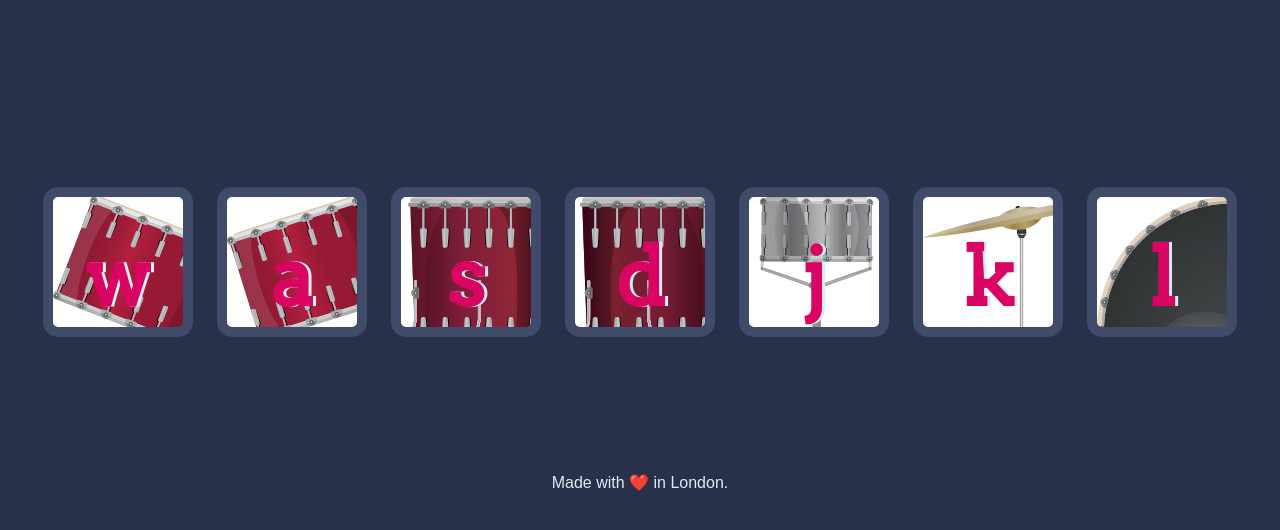
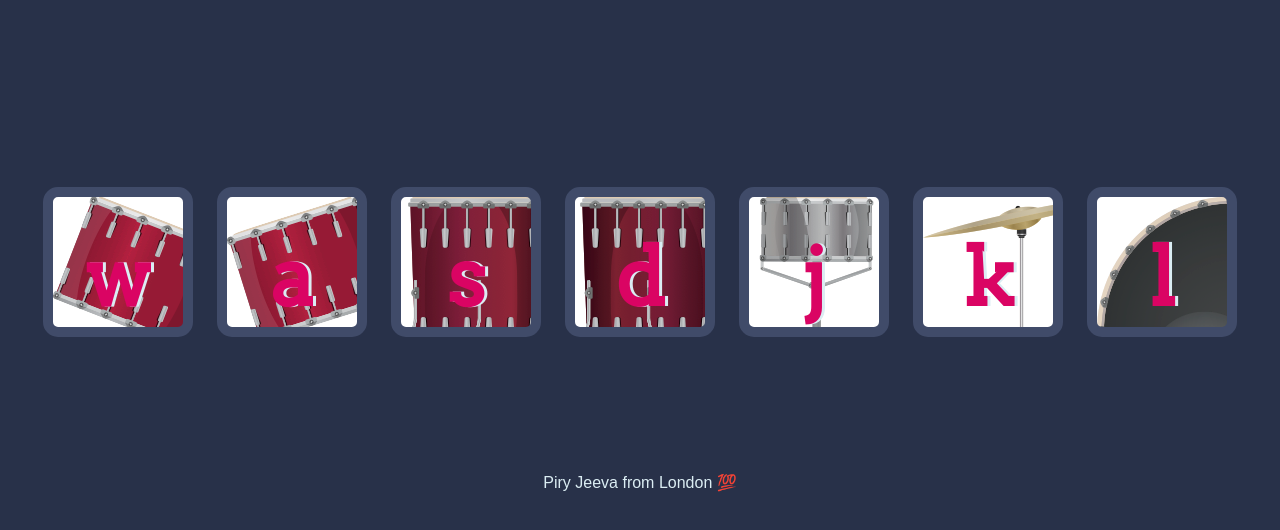
Before and after one commit to BlackRoad06/DrumKit, a plain HTML site: page index.html in a window 1280 px wide. Shown: the part 156-686 px from the top of the page. Drawn offline with Linux system fonts and the light colour scheme.

Commit message:
Add files via upload

```diff
--- a/index.html
+++ b/index.html
@@ -33,7 +33,7 @@
 </body>
 
   <footer>
-    Made with ❤️ in London.
+    Piry Jeeva from London 💯
   </footer>
 
 
```
